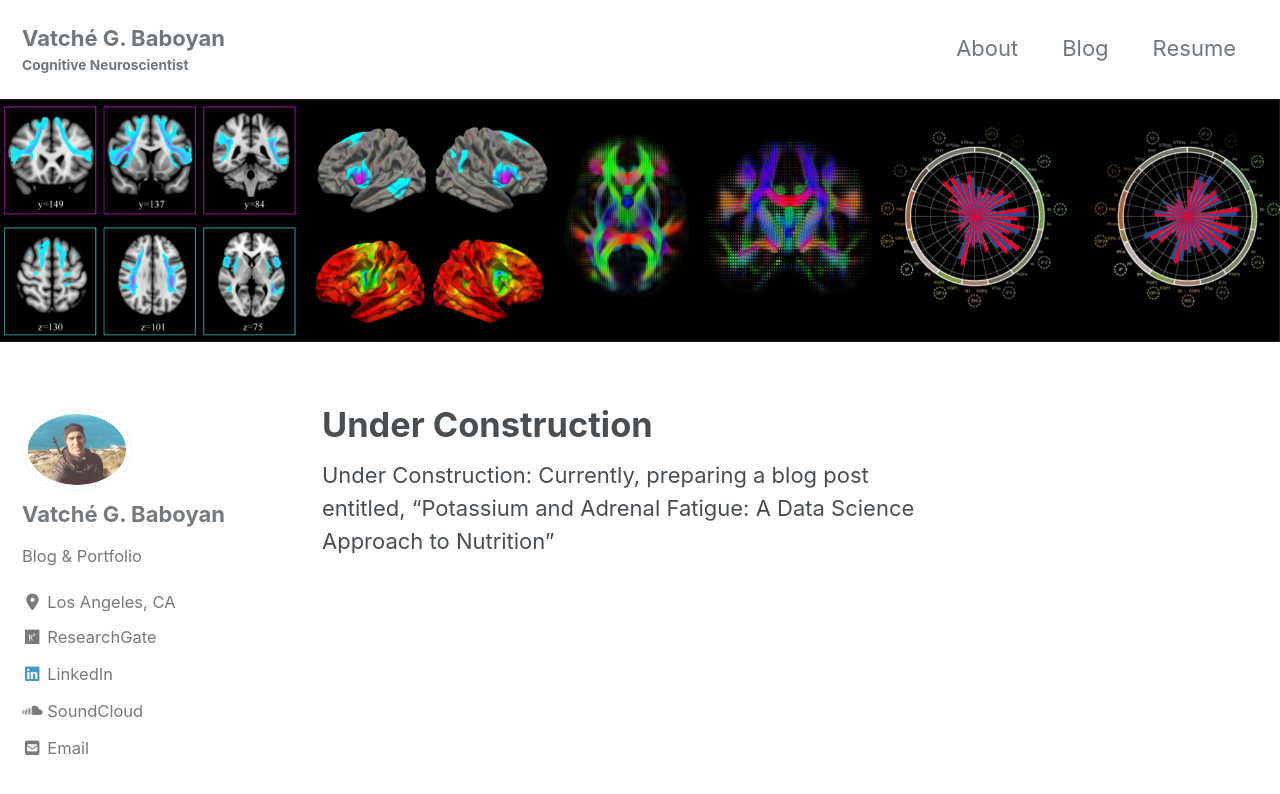
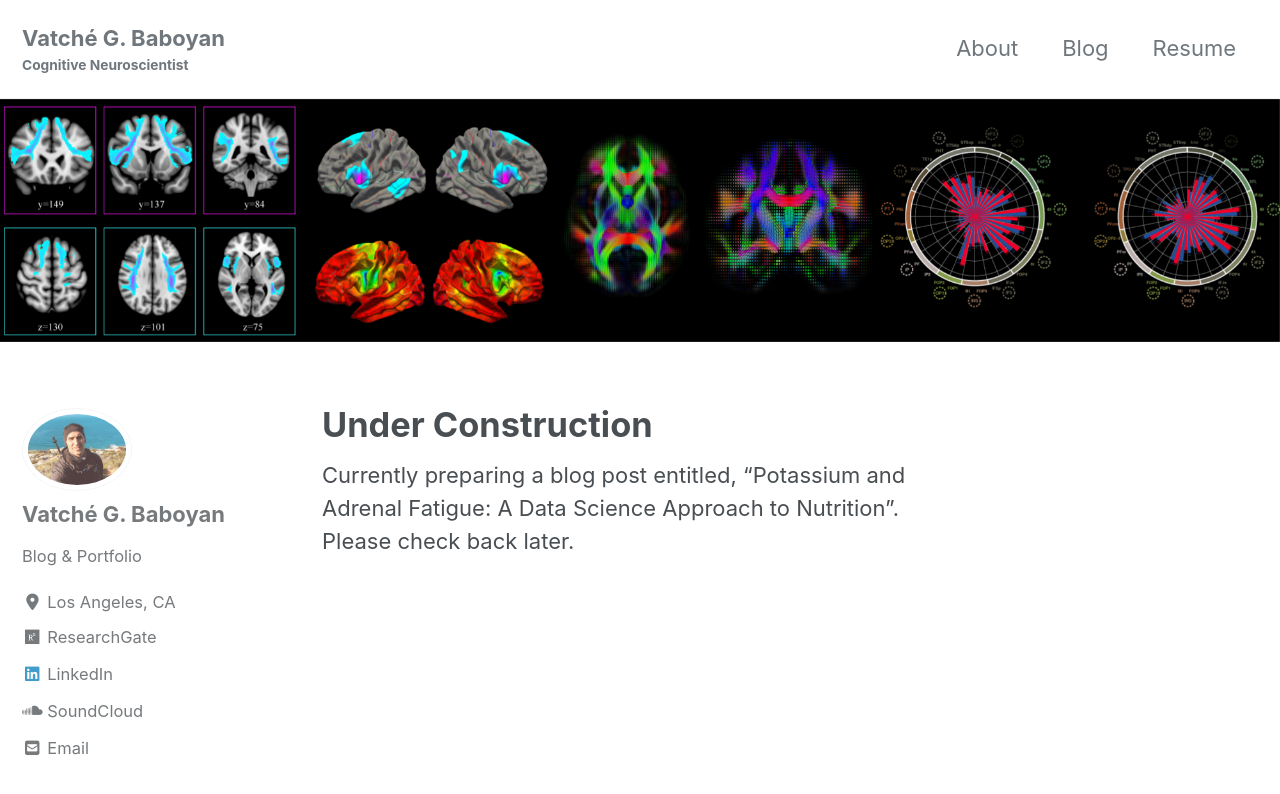
Before and after one commit to vbaboyan/vbaboyan.github.io, a Jekyll site: the page built from _pages/Under_Construction.md, in a window 1280 px wide and 900 px high. Shown: the top 794 px of the window. Built offline with Jekyll 4.4.1, drawn with Linux system fonts in a browser that asks for light colours; cached includes are drawn as plain includes; nearby versions of some CDN libraries.

Commit message:
about me

```diff
--- a/_pages/Under_Construction.md
+++ b/_pages/Under_Construction.md
@@ -6,4 +6,4 @@ sitemap: false
 permalink: /Under_Construction/
 ---
 
-Under Construction: Currently, preparing a blog post entitled, "Potassium and Adrenal Fatigue: A Data Science Approach to Nutrition"
+Currently preparing a blog post entitled, "Potassium and Adrenal Fatigue: A Data Science Approach to Nutrition". Please check back later.
```
